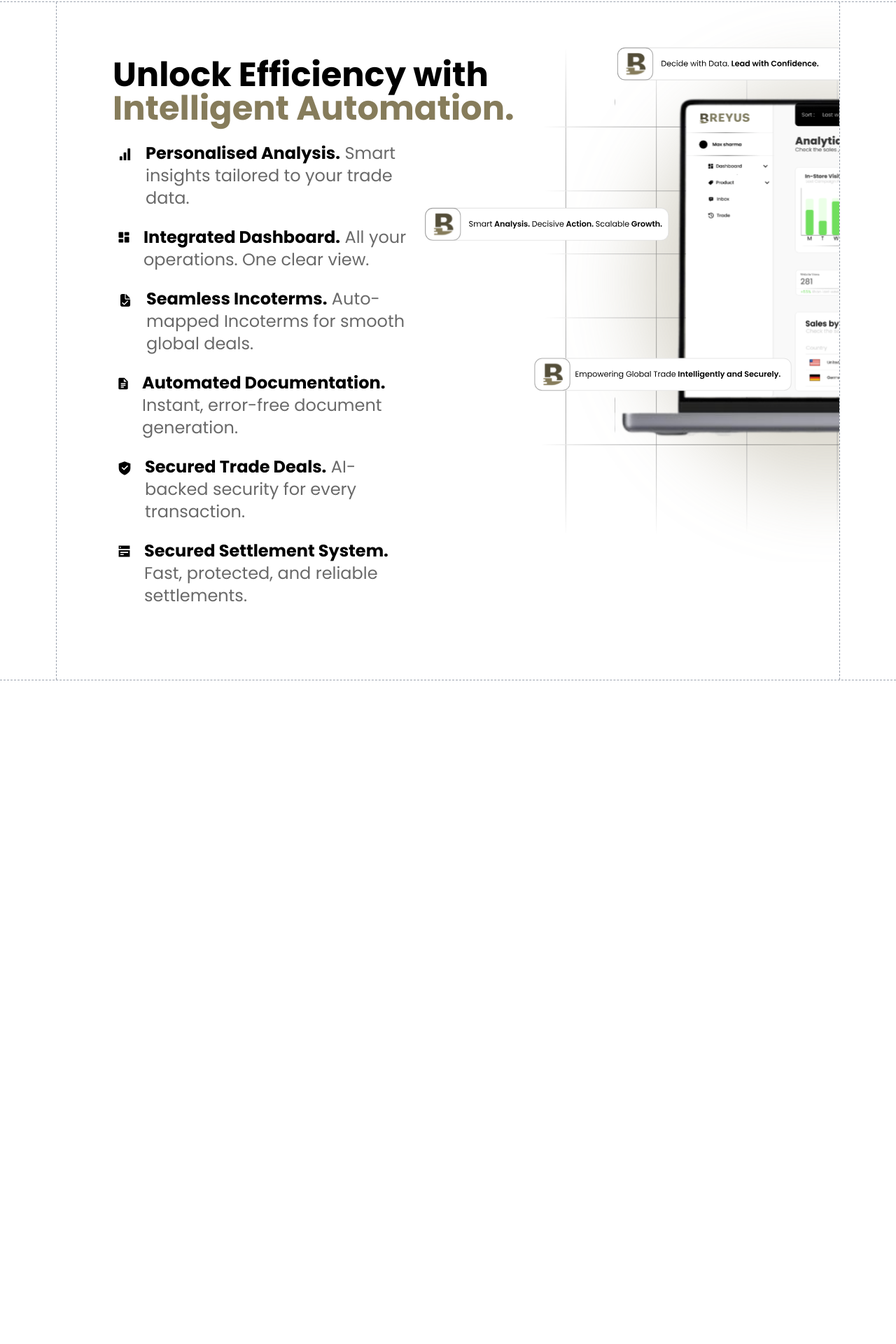
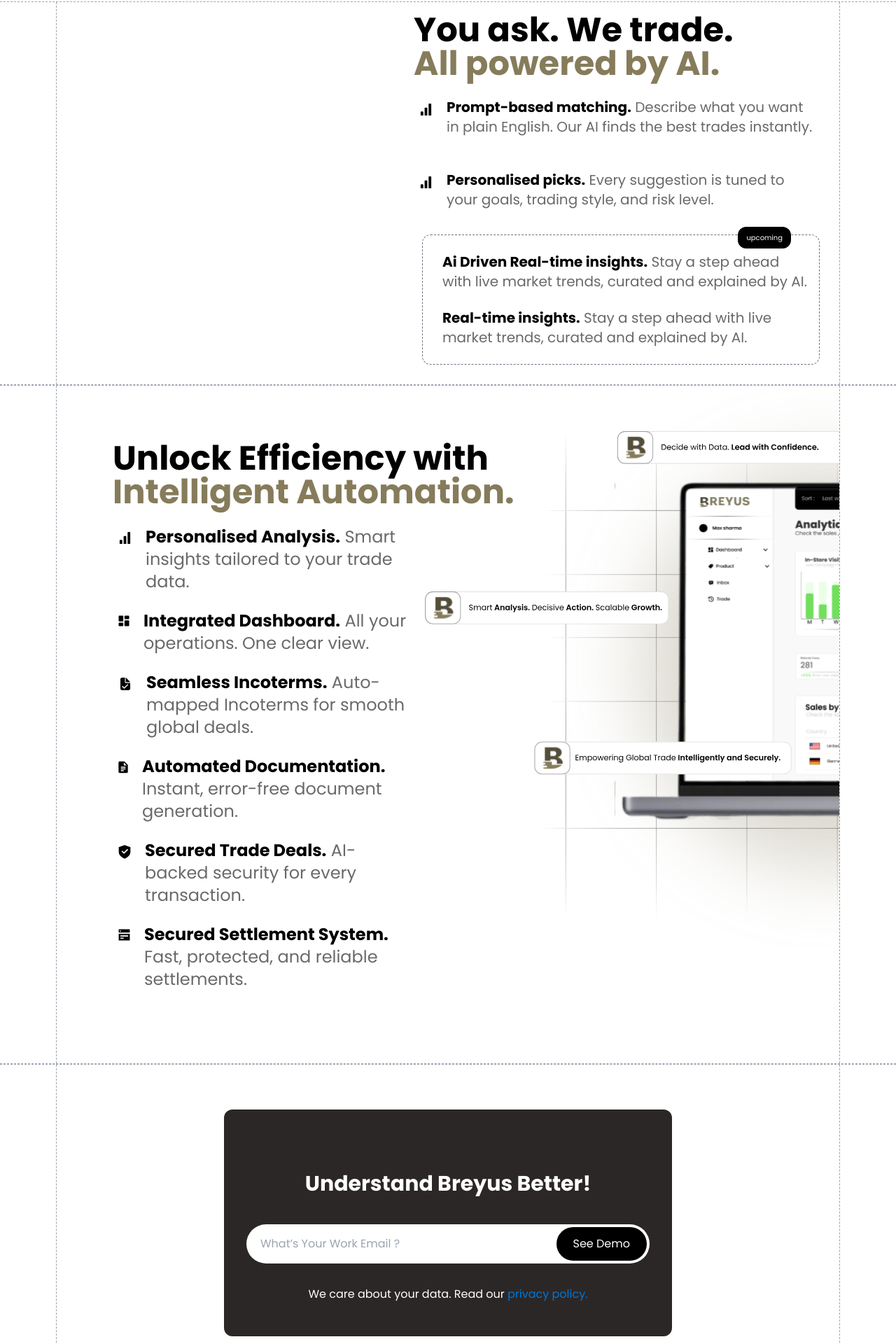
Before and after one commit to heybadrinath/Breyus, a React (Create React App) app in the folder frontend/: page / in a window 1280 px wide. Shown: the part 877-2797 px from the top of the page at 70% size. Before the commit the page ends 1849 px from the top, so only its background shows below. Built offline with nearby package versions, Linux system fonts and the light colour scheme; no server answers.

Commit message:
hero page section 5

```diff
--- a/frontend/src/Hero.tsx
+++ b/frontend/src/Hero.tsx
@@ -33,6 +33,34 @@ const Navbar = () => (
     </div>
 );
 
+
+const Section2 = () => {
+
+    return (
+        <BorderBox className="">
+            <div id="content" className="flex flex-col m-4 ml-auto w-fit">
+                <h1 className="text-5xl font-extrabold">
+                    <span>You ask. We trade.</span>
+                    <br />
+                    <span className="text-[#867C5B]">All powered by AI.</span>
+                </h1>
+                <Section3Content className="!text-xl !w-[550px]" icons={PersonalisedAnalysisImg} heading="Prompt-based matching." paragraph="Describe what you want in plain English. Our AI finds the best trades instantly." />
+                <Section3Content className="!text-xl !w-[550px]" icons={PersonalisedAnalysisImg} heading="Personalised picks." paragraph="Every suggestion is tuned to your goals, trading style, and risk level." />
+                <div className="border-dashed border m-3 rounded-xl border-gray-500 relative">
+                    <div className="flex px-3 py-2 bg-black text-white w-fit rounded-xl text-[10px] absolute -top-3 h-fit right-10">upcoming</div>
+
+                    <Section3Content className="!text-xl !w-[550px]" icons={''} heading="Ai Driven Real-time insights." paragraph="Stay a step ahead with live market trends, curated and explained by AI." />
+                    <Section3Content className="!text-xl !w-[550px]" icons={''} heading="Real-time insights." paragraph="Stay a step ahead with live market trends, curated and explained by AI." />
+                </div>
+
+
+            </div>
+
+        </BorderBox>
+    );
+}
+
+
 const Section3 = () => {
     const [xOffset, setXOffset] = useState("95%");
 
@@ -41,7 +69,7 @@ const Section3 = () => {
             const width = window.innerWidth;
             if (width < 1400) setXOffset("55%");
             else if (width < 1587) setXOffset("70%");
-      else if(width <1675) setXOffset("80%")
+            else if (width < 1675) setXOffset("80%")
             else setXOffset("95%");
 
         };
@@ -49,28 +77,28 @@ const Section3 = () => {
         window.addEventListener("resize", updateOffset);
         return () => window.removeEventListener("resize", updateOffset);
     }, []);
-    return(
+    return (
         <BorderBox className="">
             <div className="flex h-fit relative w-full overflow-x-hidden">
                 <div id="left-content" className=" w-fit mx-20 my-20">
                     <h1 className="text-5xl font-extrabold">
                         <span>Unlock Efficiency with</span>
-                    <br/>
+                        <br />
                         <span className="text-[#867C5B]">Intelligent Automation.</span>
                     </h1>
-                <Section3Content icons={PersonalisedAnalysisImg} heading="Personalised Analysis." paragraph="Smart insights tailored to your trade data."/>
-                <Section3Content icons={IntegratedDashboardImg} heading="Integrated Dashboard." paragraph="All your operations. One clear view."/>
-                <Section3Content icons={SeamlessIncotermsImg} heading="Seamless Incoterms." paragraph="Auto-mapped Incoterms for smooth global deals."/>
-                <Section3Content icons={AutomatedDocumentationImg} heading="Automated Documentation." paragraph="Instant, error-free document generation."/>
-                <Section3Content icons={SecuredTradeDealsImg} heading="Secured Trade Deals." paragraph="AI-backed security for every transaction."/>
-                <Section3Content icons={SecureSettlementSystemImg} heading="Secured Settlement System." paragraph="Fast, protected, and reliable settlements."/>
+                    <Section3Content icons={PersonalisedAnalysisImg} heading="Personalised Analysis." paragraph="Smart insights tailored to your trade data." />
+                    <Section3Content icons={IntegratedDashboardImg} heading="Integrated Dashboard." paragraph="All your operations. One clear view." />
+                    <Section3Content icons={SeamlessIncotermsImg} heading="Seamless Incoterms." paragraph="Auto-mapped Incoterms for smooth global deals." />
+                    <Section3Content icons={AutomatedDocumentationImg} heading="Automated Documentation." paragraph="Instant, error-free document generation." />
+                    <Section3Content icons={SecuredTradeDealsImg} heading="Secured Trade Deals." paragraph="AI-backed security for every transaction." />
+                    <Section3Content icons={SecureSettlementSystemImg} heading="Secured Settlement System." paragraph="Fast, protected, and reliable settlements." />
 
                 </div>
 
                 <motion.div
                     initial={{ x: "100%", opacity: 0 }}
                     whileInView={{ x: xOffset, opacity: 1 }}
-            viewport={{once: true}}
+                    viewport={{ once: true }}
                     transition={{ duration: 0.8, ease: 'easeOut' }}
                     className="w-[fit] absolute z-[-2]">
                     <img className="w-auto h-[800px] object-contain z-[-3]" src={LaptopHero} alt="" />
@@ -81,11 +109,45 @@ const Section3 = () => {
     );
 }
 
+
+
+const Section5 = () => {
+
+    return (
+        <BorderBox>
+            <div className="h-[fit] my-16 w-full">
+                <div className="bg-[#2c2727] w-[50vw] h-[fit] py-12 rounded-xl mx-auto my-auto flex flex-col">
+                    <h1 className="text-white mx-auto my-10 text-3xl font-extrabold">Understand Breyus Better!</h1>
+                    <div className="flex items-center bg-white rounded-full p-1 w-full max-w-xl mx-auto">
+                        <input
+                            type="email"
+                            placeholder="What’s Your Work Email ?"
+                            className="flex-1 bg-transparent text-gray-500 placeholder-gray-400 px-4 py-3 rounded-xl focus:outline-none mx-auto"
+                        />
+                        <button className="bg-black text-white font-medium px-6 py-3 rounded-full hover:bg-gray-900 transition">
+                            See Demo
+                        </button>
+                    </div>
+                    <p className="text-center mt-8 text-white">We care about your data. Read our <span className="text-[#0076D3]">privacy policy.</span></p>
+                </div>
+
+                <footer>
+
+                </footer>
+
+            </div>
+
+        </BorderBox>
+    );
+}
+
 export default () => (
     <div>
         <Navbar />
         <div className="h-screen">.</div>
+        <Section2 />
         <Section3 />
+        <Section5 />
     </div>
 );
 
@@ -113,6 +175,7 @@ type Section3ContentProps = {
     icons?: string;
     heading?: string;
     paragraph?: string;
+    className?: string;
 }
 
 const Button: React.FC<ButtonProps> = ({ onClick, className = '', children }) => (
@@ -130,9 +193,9 @@ const BorderBox: React.FC<BorderBoxProps> = ({ className = '', children }) => (
     </div>
 )
 
-const Section3Content: React.FC<Section3ContentProps> = ({heading, paragraph, icons= ''}) => (
+const Section3Content: React.FC<Section3ContentProps> = ({ heading, paragraph, icons = '', className = '' }) => (
     <div className="flex my-6">
         <img src={icons} className="mb-auto m-2" alt="" />
-        <p className="px-3 w-[400px] text-2xl"><span className="text-black font-bold">{heading}</span> <span className="text-[#696969]">{paragraph}</span></p>
+        <p className={`px-3 w-[400px] text-2xl ${className}`}><span className="text-black font-bold">{heading}</span> <span className="text-[#696969]">{paragraph}</span></p>
     </div>
 )
```
Lines whose indentation alone changed are shown as unchanged.
